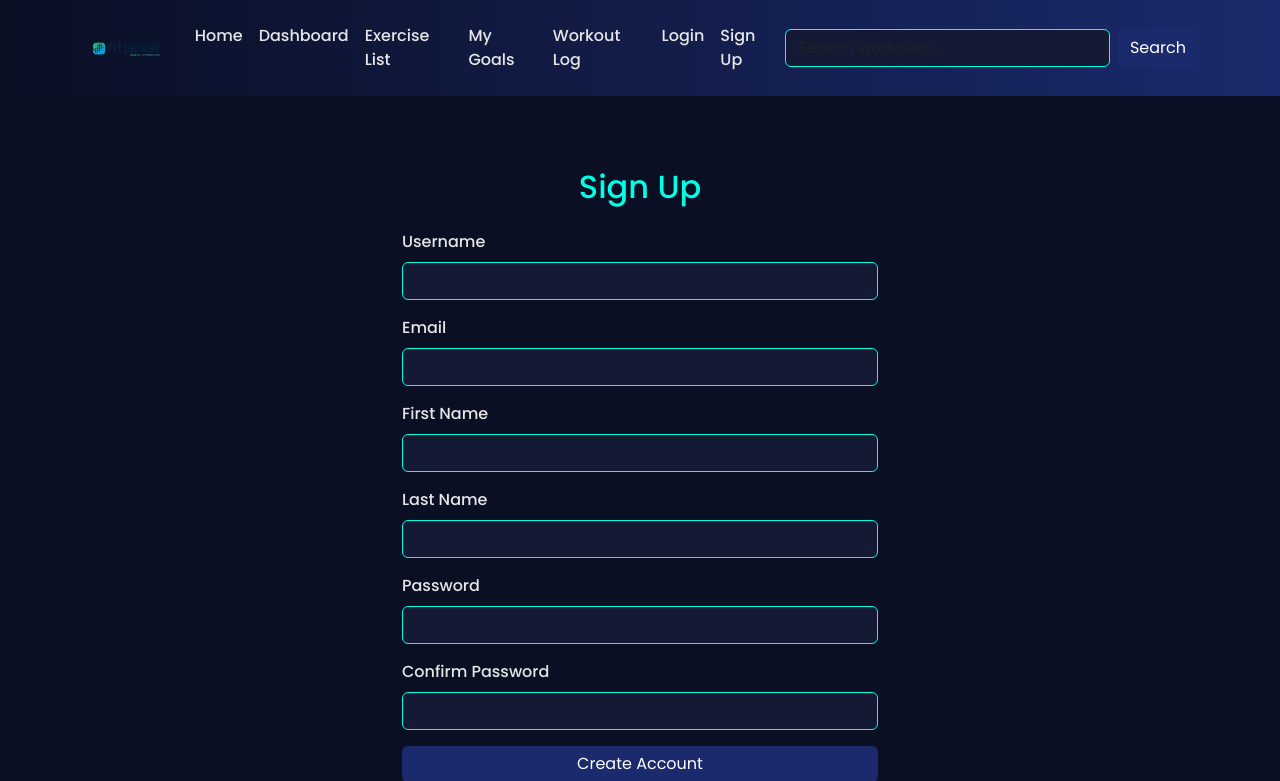
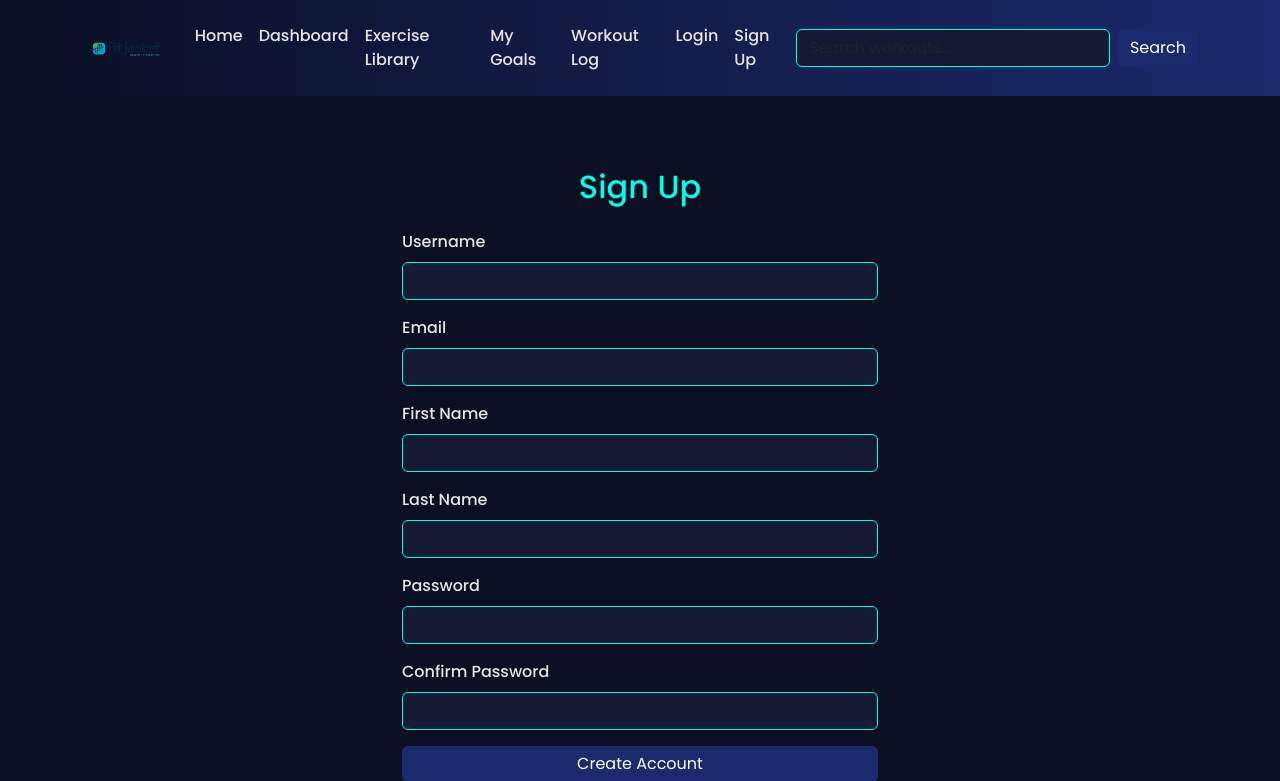
Before and after one commit to TumeloN1/FitJacket, a Django app: template accounts/templates/accounts/signup.html in a window 1280 px wide. Shown: the top 781 px of the page. Run offline with Django 3.2, Linux system fonts and the light colour scheme; the template is opened without the code that fills it, so the values that code supplies are empty; some libraries are stand-ins or nearby versions.

Commit message:
Update base.html

```diff
--- a/FitJacket/templates/base.html
+++ b/FitJacket/templates/base.html
@@ -32,7 +32,7 @@
             <ul class="navbar-nav ms-auto">
                 <li class="nav-item"><a class="nav-link" href="{% url 'homepage' %}">Home</a></li>
                 <li class="nav-item"><a class="nav-link" href="#">Dashboard</a></li> <!-- Make if needed -->
-                <li class="nav-item"><a class="nav-link" href="{% url 'workouts:exercise_list' %}">Exercise List</a></li> <!-- Hook up later -->
+                <li class="nav-item"><a class="nav-link" href="{% url 'workouts:exercise_list' %}">Exercise Library</a></li>
                 <li class="nav-item"><a class="nav-link" href="{% url 'goals:goal_home' %}">My Goals</a></li>
                 <li class="nav-item"><a class="nav-link" href="{% url 'workouts:log_workout' %}">Workout Log</a></li>
 
```
